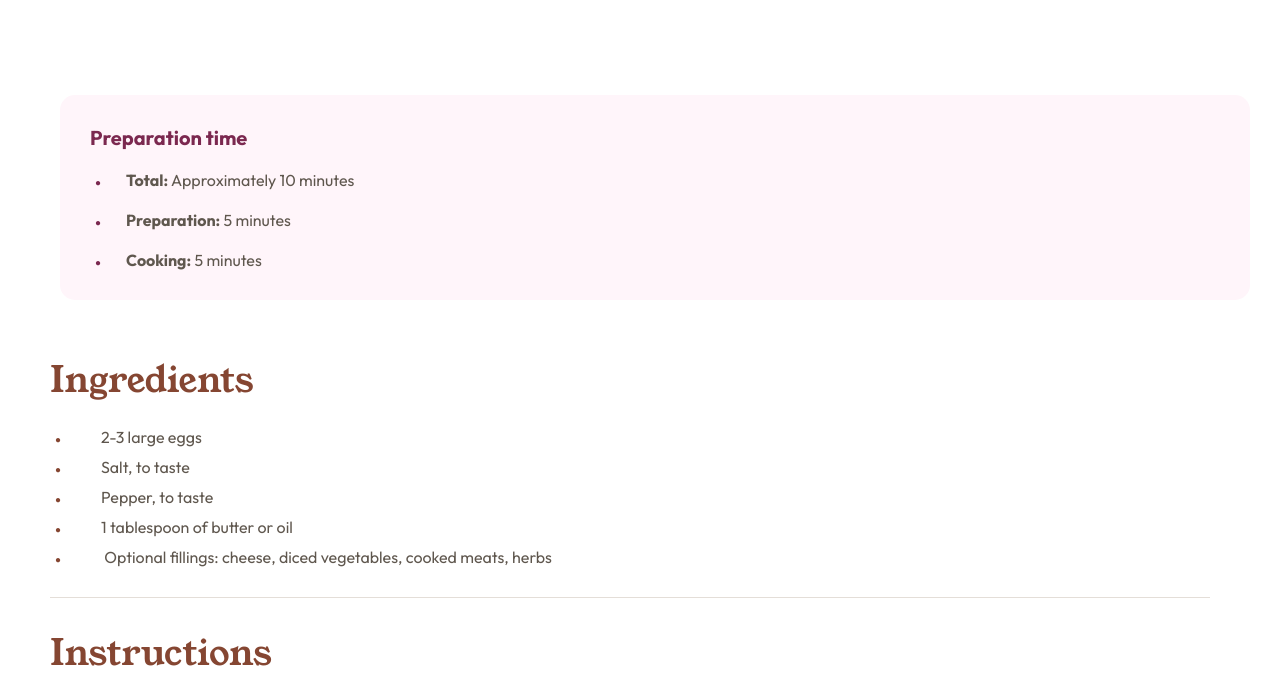
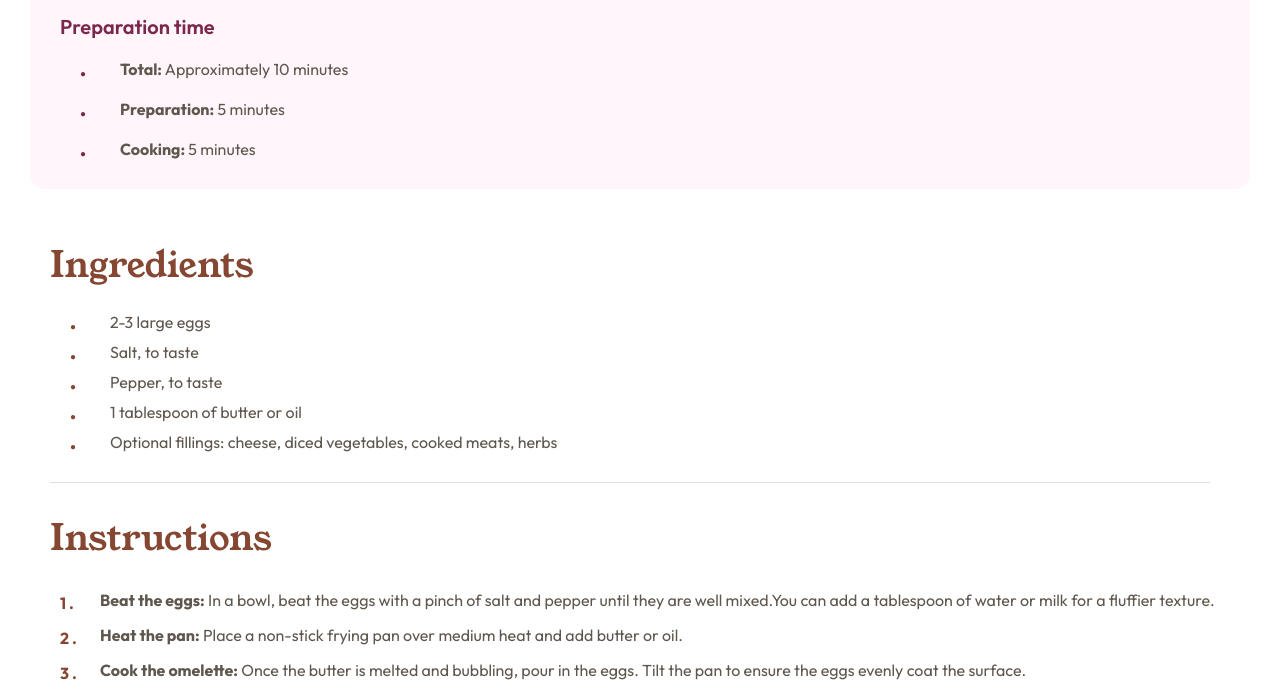
Before and after one commit to Sarah627/Recipe-Page, a plain HTML site: page index.html in a window 1280 px wide. Shown: the part 769-1459 px from the top of the page. Drawn offline with Linux system fonts and the light colour scheme.

Commit message:
adjusted the ul bullets and the mobile size media query

```diff
--- a/style.css
+++ b/style.css
@@ -93,11 +93,22 @@ h4 {
 }
 ul {
   margin-top: 1%;
-  padding: 0 5px;
+  padding: 0 20px;
 }
 
 li {
+  position: relative;
+  left: 40px;
   font-family: var(--ff-outfit);
+}
+
+li::before {
+  content: "●";
+  line-height: 30px;
+  font-family: var(--ff-outfit);
+  font-size: 10px;
+  position: absolute;
+  left: -40px;
 }
 
 p {
@@ -131,9 +142,6 @@ p,
 }
 
 #preparation-time li::before {
-  content: "●";
-  font-family: var(--ff-outfit);
-  font-size: 10px;
   margin-right: 25px;
 }
 
@@ -145,9 +153,6 @@ section li span {
 /* Ingredients section */
 
 #ingredients ul li::before {
-  content: "●";
-  font-family: var(--ff-outfit);
-  font-size: 10px;
   margin-right: 40px;
   color: var(--Brown-800);
 }
@@ -162,8 +167,7 @@ ol {
 
 ol li {
   margin-left: 10px;
-  position: relative;
-  left: 45px;
+
   line-height: 25px;
 }
 
@@ -174,8 +178,7 @@ ol li {
   padding-right: 25px;
   font-family: var(--ff-outfit);
   font-weight: var(--fw-bold);
-  position: absolute;
-  left: -45px;
+  font-size: 16px;
 }
 
 /* Nutrition section */
@@ -230,8 +233,32 @@ tr td:nth-child(2) {
 
 /* Media Queries */
 
+/* mobile size */
+@media (min-width: 375px) {
+  #img-container {
+    padding: 0;
+  }
+  main {
+    padding-top: 0;
+  }
+
+  #preparation-time {
+    margin: 20px 0;
+  }
+
+  #preparation-time h4 {
+    font-weight: var(--fw-semibold);
+  }
+  h1 {
+    font-size: 30px;
+  }
+
+  span {
+    font-weight: var(--fw-regular);
+  }
+}
+
 /* desktop size */
-
 @media (min-width: 1440px) {
   html {
     background-color: var(--Stone-100);
@@ -245,22 +272,15 @@ tr td:nth-child(2) {
   main {
     padding: 0 35px;
   }
-  img {
+  #img-container img {
     border-radius: 15px;
+  }
+
+  #img-container {
+    padding: 30px;
   }
 
   h1 {
     font-size: 40px;
   }
 }
-
-/* mobile size */
-@media (min-width: 375px) {
-  h1 {
-    font-size: 30px;
-  }
-
-  main {
-    margin: 0;
-  }
-}
```
